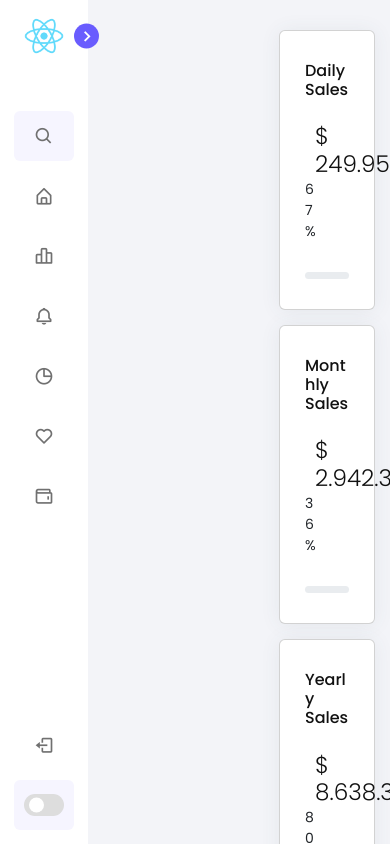
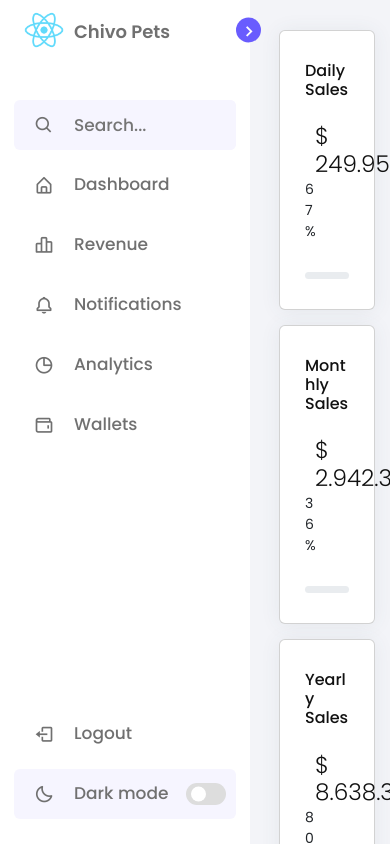
Before and after one commit to ChivoConexion/Chivo-Pets, a React (Create React App) app: page / in a window 390 px wide. Shown: the top 844 px of the page. Built offline with nearby package versions, Linux system fonts and the light colour scheme.

Commit message:
sidebar responsive

```diff
--- a/public/index.html
+++ b/public/index.html
@@ -26,7 +26,7 @@
       work correctly both with client-side routing and a non-root public URL.
       Learn how to configure a non-root public URL by running `npm run build`.
     -->
-    <title>React App</title>
+    <title>Chivo-pets</title>
   </head>
   <body>
     <noscript>You need to enable JavaScript to run this app.</noscript>
--- a/src/components/DoctorInfo.jsx
+++ b/src/components/DoctorInfo.jsx
@@ -1,6 +1,7 @@
 import React, { Fragment } from "react";
 
 const DoctorInfo = () => {
+
   return (
     <Fragment>
       <div className="col-xl-12 col-md-12 m-b-30">
--- a/src/layouts/SideBar.jsx
+++ b/src/layouts/SideBar.jsx
@@ -12,8 +12,7 @@ const SideBar = () => {
             </span>
 
             <div className="text logo-text">
-              <span className="name">Codinglab</span>
-              <span className="profession">Web developer</span>
+              <span className="name">Chivo Pets</span>
             </div>
           </div>
 
@@ -58,13 +57,6 @@ const SideBar = () => {
 
               <li className="nav-link">
                 <a href="https://facebook.com">
-                  <i className="bx bx-heart icon"></i>
-                  <span className="text nav-text">Likes</span>
-                </a>
-              </li>
-
-              <li className="nav-link">
-                <a href="https://facebook.com">
                   <i className="bx bx-wallet icon"></i>
                   <span className="text nav-text">Wallets</span>
                 </a>
--- /dev/null
+++ b/src/pages/Error404.jsx
@@ -0,0 +1,17 @@
+import React from 'react'
+import { Link, useLocation } from 'react-router-dom'
+
+const Error404 = () => {
+    let location = useLocation();
+    return (
+        <div className='d-flex '>
+            <h1>Error404</h1>
+            <p>
+                No se encontró la ruta: <code>{location.pathname}</code>
+            </p>
+            <Link to="/">Regresar al dashboard</Link>
+        </div>
+    )
+}
+
+export default Error404
--- a/src/routes/RoutePages.js
+++ b/src/routes/RoutePages.js
@@ -1,4 +1,5 @@
 import { Routes, Route} from "react-router-dom";
+import Error404 from "../pages/Error404";
 import Home from "../pages/Home";
 import ResetPassword from "../pages/ResetPassword";
 import SignIn from '../pages/SignIn';
@@ -12,6 +13,7 @@ export const RoutePages = () => {
             <Route exact path="/SignIn" element={<SignIn/>}/>
             <Route exact path="/SignUp" element={<SignUp/>}/>
             <Route exact path="/ResetPassword" element={<ResetPassword/>}/>
+            <Route exact path="*" element={<Error404/>}/>
         </Routes>
     )
 }
--- a/src/styles/index.css
+++ b/src/styles/index.css
@@ -57,9 +57,7 @@ body.dark{
     transition: var(--tran-05);
     z-index: 100;
 }
-.sidebar.close{
-    width: 88px;
-}
+
 
 /* ===== Reusable code - Here ===== */
 .sidebar li{
@@ -99,7 +97,7 @@ body.dark{
     opacity: 1;
 }
 .sidebar.close .text{
-    opacity: 0;
+    opacity: 8;
 }
 /* =========================== */
 
```
